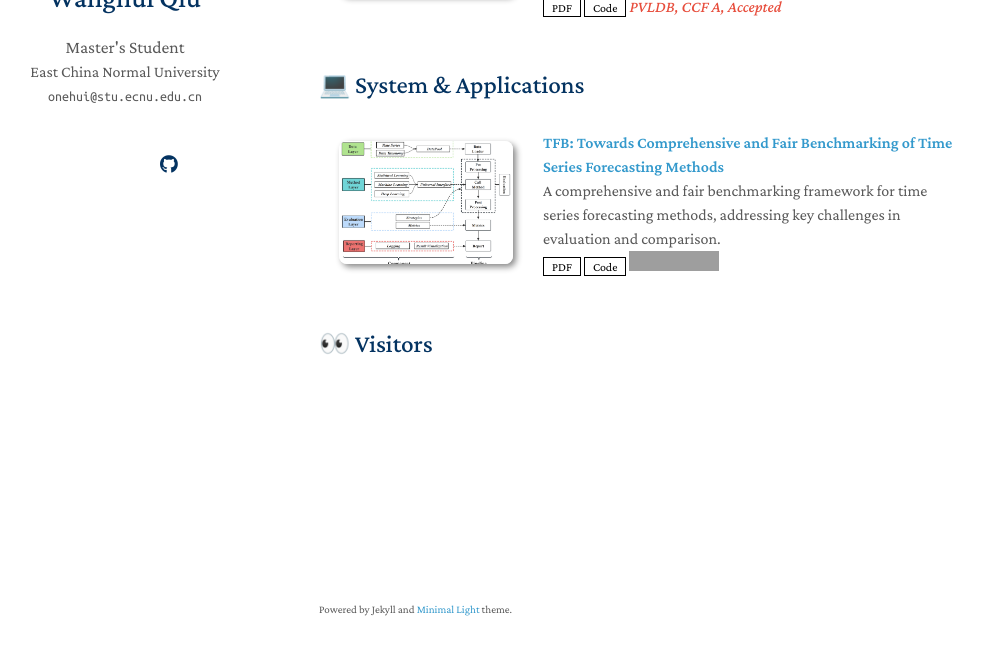
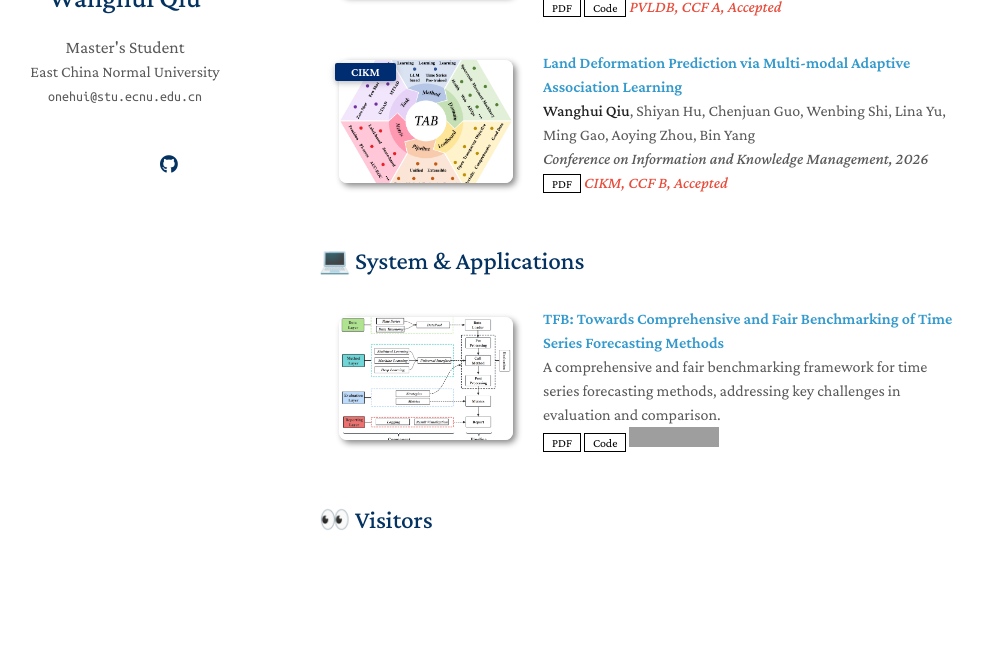
Before and after one commit to oneJue/oneJue.github.io, a Jekyll site: the page built from index.md, in a window 1280 px wide and 900 px high, scrolled down 570 px, cut to the strip 206-861 px from the top of the window. Shown: the whole strip, without its empty margins (151-1134 px from the left). Built offline with Jekyll 4.4.1, drawn with Linux system fonts in a browser that asks for light colours; nearby versions of some CDN libraries; a style sheet for code colours, icons or effects is not loaded; our own code applies the rules of GitHub Pages for plain Markdown files; grey boxes are pictures that could not be loaded.

Commit message:
Update publications.yml

```diff
--- a/_data/publications.yml
+++ b/_data/publications.yml
@@ -9,3 +9,13 @@ main:
     image: ./assets/img/TAB.png
 #    blog: https://mp.weixin.qq.com/s/OfZJtd3H3-TCkvBGATt0mA
     notes: PVLDB, CCF A, Accepted
+
+  - title: "Land Deformation Prediction via Multi-modal Adaptive Association Learning"
+    authors: <strong>Wanghui Qiu</strong>, Shiyan Hu, Chenjuan Guo, Wenbing Shi, Lina Yu, Ming Gao, Aoying Zhou, Bin Yang
+    conference_short: CIKM
+    conference: Conference on Information and Knowledge Management, 2026
+    image: ./assets/img/TAB.png
+    pdf: https://arxiv.org/pdf/2505.11250
+#    code: https://github.com/decisionintelligence/CS4TS
+#    blog: https://mp.weixin.qq.com/s/W2MwOZKKrD2Lj5wOgBLz0Q
+    notes: CIKM, CCF B, Accepted
```
